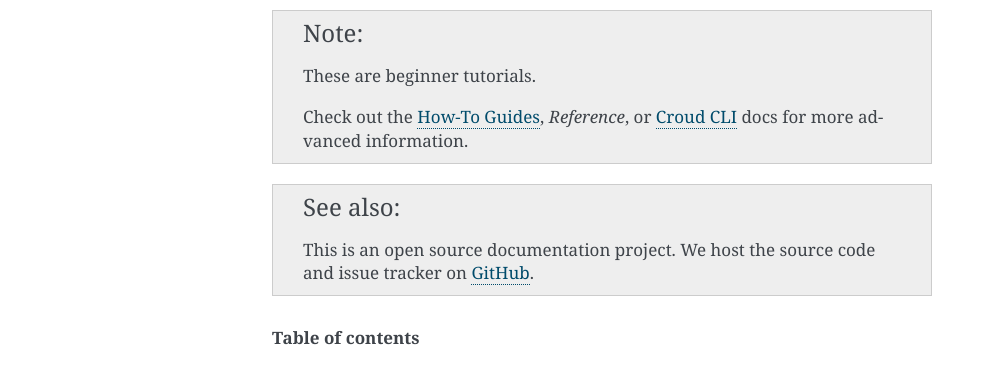
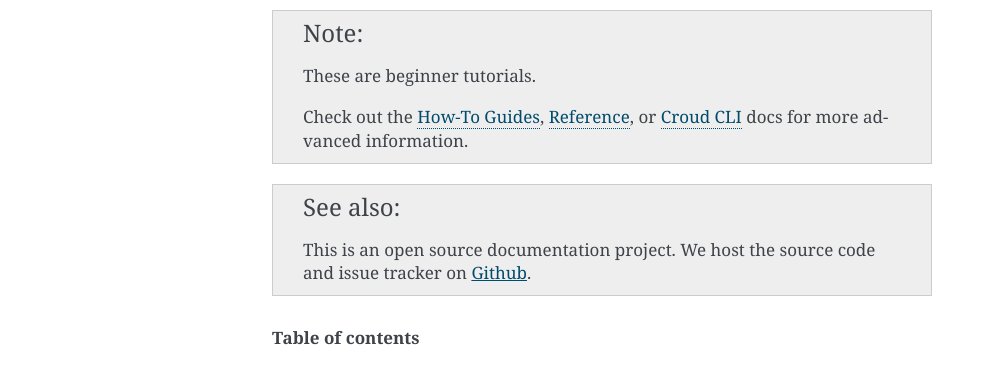
Before and after one commit to crate/cloud-tutorials, a Sphinx documentation site: the page built from docs/index.rst, in a window 1280 px wide. Shown: the part 208-578 px from the top of the page, without its empty margins (148-1141 px from the left). Built offline with Sphinx 7.4.7, drawn with Linux system fonts in a browser that asks for light colours.

```diff
--- a/docs/getting-started/azure-to-cluster/signup.rst
+++ b/docs/getting-started/azure-to-cluster/signup.rst
@@ -22,7 +22,7 @@ than by Crate.io.
 Using the CrateDB Cloud offer on Azure Marketplace
 ==================================================
 
-Visit the CrateDB Cloud offer on Azure Marketplace via `this link`_. Under the
+Visit the CrateDB Cloud offer on Azure Marketplace via |this link|. Under the
 *Plans + Pricing* tab you will find useful information on available cluster
 configurations. The Development plan is suitable as a demo of CrateDB Cloud.
 For production ready use cases, there is a General Purpose plan in either Basic
--- a/docs/getting-started/sign-up.rst
+++ b/docs/getting-started/sign-up.rst
@@ -89,8 +89,6 @@ Now that you have an account, you can start to interact with CrateDB Cloud.
 
 .. _Cloud Console: https://crate.io/docs/cloud/console/
 .. _CrateDB Cloud Console: https://eastus2.azure.cratedb.cloud/
-.. _sign up: https://azure.microsoft.com/en-us/free/
-
 .. |Microsoft Azure| raw:: html
 
     <a href="https://azure.microsoft.com/" target="_blank">Microsoft Azure</a>
--- a/docs/index.rst
+++ b/docs/index.rst
@@ -13,13 +13,13 @@ of Things* (IIoT) at scale.
 
     These are beginner tutorials.
 
-    Check out the `How-To Guides`_, `Reference`, or `Croud CLI`_ docs for more
+    Check out the `How-To Guides`_, `Reference`_, or `Croud CLI`_ docs for more
     advanced information.
 
 .. SEEALSO::
 
     This is an open source documentation project. We host the source code and
-    issue tracker on `GitHub`_.
+    issue tracker on |GitHub|.
 
 
 .. rubric:: Table of contents
```
Also changed, not shown: other parts of docs/getting-started/azure-to-cluster/signup.rst (+3 -1 lines), other parts of docs/index.rst (+3 -1 lines).
